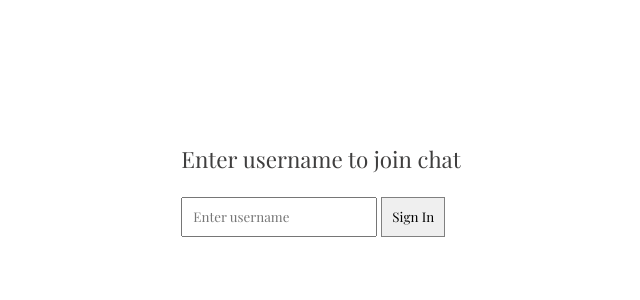
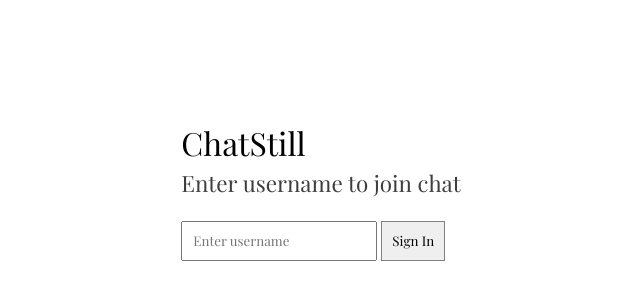
Before and after one commit to xetadeveloper/chatstill, a website with bundled scripts: page public/index.html in a window 1280 px wide. Shown: the part 210-510 px from the top of the page, without its empty margins (319-959 px from the left). Built offline with nearby package versions, Linux system fonts and the light colour scheme; files whose address does not match are found by name.

Commit message:
Add header to home page

```diff
--- a/public/index.html
+++ b/public/index.html
@@ -28,6 +28,7 @@
   <body>
     <!-- Sign in  -->
     <div class="username-holder">
+      <h1>ChatStill</h1>
       <h3 class="username-header">Enter username to join chat</h3>
       <input
         type="text"
@@ -54,7 +55,7 @@
         <div class="user-info">
           <h4 class="user-name current">User Name</h4>
           <button class="exit-btn">
-            <i data-feather='log-out'></i>
+            <i data-feather="log-out"></i>
           </button>
         </div>
 
```
